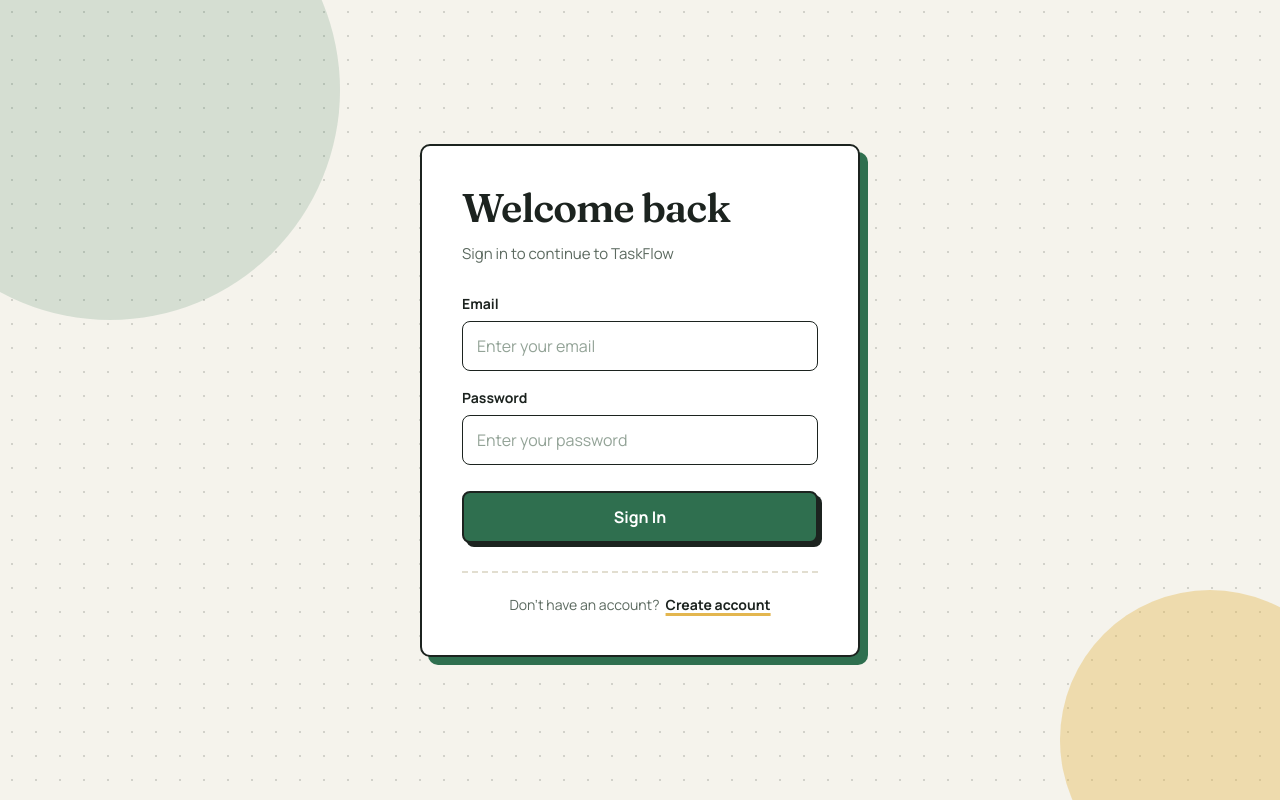
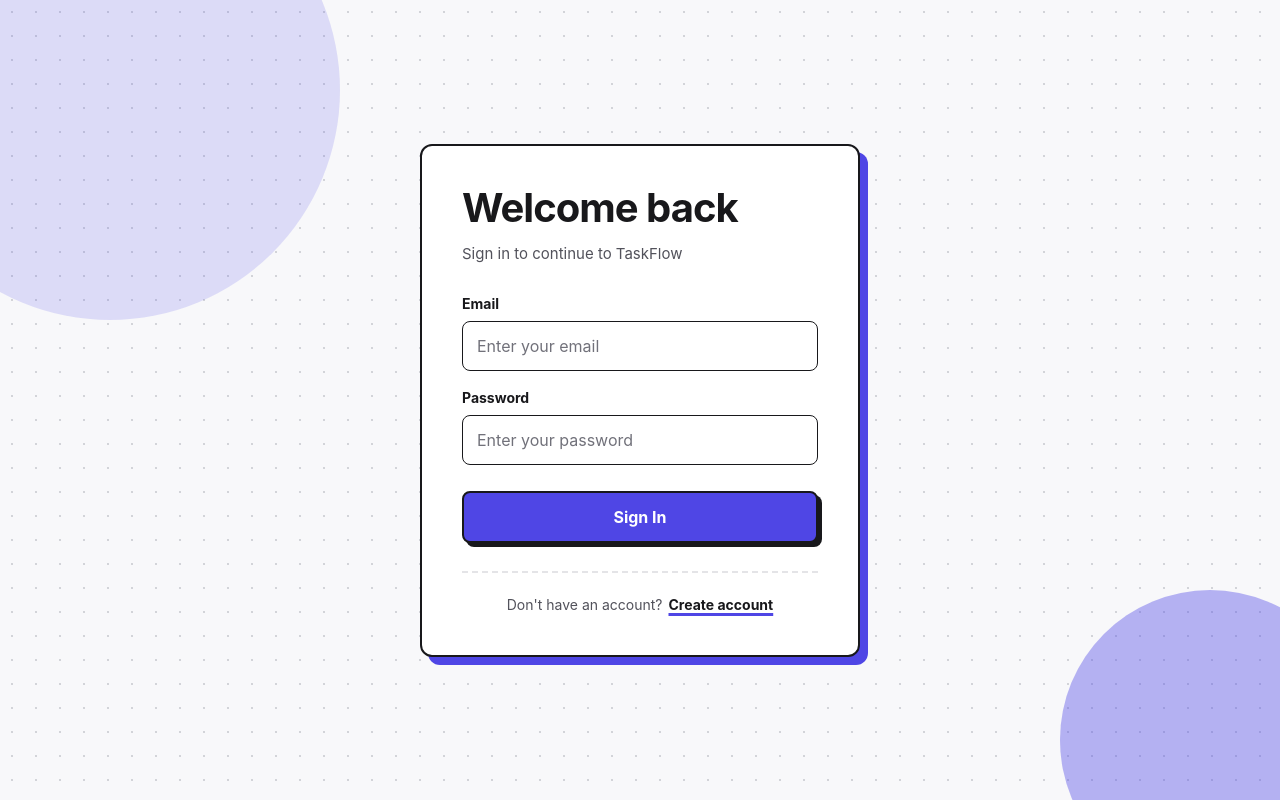
Before and after one commit to Varshitailla11/Task-Management-App, a React app in the folder frontend/: page /login in a window 1280 px wide. Built offline with nearby package versions, Linux system fonts and the light colour scheme; no server answers; the HTML template or start-up script is replaced by a standard one.

Commit message:
Refactor CSS variables for improved theming
Updated design tokens for brand colors, text colors, and sidebar styles. Adjusted various background and border colors to enhance UI consistency.

```diff
--- a/frontend/src/App.css
+++ b/frontend/src/App.css
@@ -9,61 +9,81 @@
    ========================================================= */
 
 :root {
-  /* brand */
-  --primary: #2f6f4f;
-  --primary-dark: #204f38;
-  --primary-light: #e4efe7;
-  --primary-hover: #eef5f0;
-
-  /* text */
-  --text-main: #1c231f;
-  --text-secondary: #5b695f;
-  --text-muted: #93a397;
+  /* brand — one indigo accent */
+  --primary: #4f46e5;
+  --primary-dark: #4338ca;
+  --primary-light: #eef2ff;
+  --primary-hover: #f5f7ff;
+  --ring: rgba(79, 70, 229, 0.18);
+
+  /* text — neutral zinc scale */
+  --text-main: #18181b;
+  --text-secondary: #52525b;
+  --text-muted: #71717a;
 
   /* structure */
-  --border: #e2ded0;
-  --border-light: #ece9dc;
-
-  --background: #f5f3ec;
+  --border: #e4e4e7;
+  --border-light: #f0f0f2;
+  --border-strong: #d4d4d8;
+
+  --background: #f8f8fa;
   --surface: #ffffff;
-
-  /* status */
-  --success: #2f6f4f;
-  --success-bg: #e6f2ea;
-
-  --warning: #b8791c;
-  --warning-bg: #faf1de;
-
-  --danger: #b3452b;
-  --danger-bg: #f8e7e0;
-
-  /* sidebar (its own dark palette) */
-  --sidebar-bg: #182019;
-  --sidebar-bg-raised: #1f2921;
-  --sidebar-text: #c9d1c8;
-  --sidebar-text-dim: #78877c;
-  --sidebar-border: rgba(255, 255, 255, 0.07);
-  --sidebar-active-bg: rgba(227, 182, 79, 0.12);
-  --sidebar-accent: #e3b64f;
+  --surface-muted: #f4f4f5;
+
+  /* status (used sparingly) */
+  --success: #15803d;
+  --success-bg: #ecfdf3;
+
+  --warning: #b45309;
+  --warning-bg: #fffaeb;
+
+  --danger: #b42318;
+  --danger-bg: #fef3f2;
+
+  --info: #1d4ed8;
+  --info-bg: #eff6ff;
+
+  /* sidebar — light, quiet */
+  --sidebar-bg: #ffffff;
+  --sidebar-bg-raised: #f4f4f5;
+  --sidebar-text: #3f3f46;
+  --sidebar-text-dim: #71717a;
+  --sidebar-border: #e4e4e7;
+  --sidebar-active-bg: #eef2ff;
+  --sidebar-accent: #4f46e5;
 
   /* type */
-  --font-display: "Fraunces", Georgia, serif;
-  --font-body: "Manrope", -apple-system, BlinkMacSystemFont, "Segoe UI", sans-serif;
-
-  --sidebar-width: 252px;
-  --navbar-height: 72px;
+  --font-display: "Inter", -apple-system, BlinkMacSystemFont, "Segoe UI", sans-serif;
+  --font-body: "Inter", -apple-system, BlinkMacSystemFont, "Segoe UI", sans-serif;
+
+  --sidebar-width: 256px;
+  --navbar-height: 64px;
+
+  /* 4px spacing grid */
+  --space-1: 4px;
+  --space-2: 8px;
+  --space-3: 12px;
+  --space-4: 16px;
+  --space-5: 20px;
+  --space-6: 24px;
+  --space-8: 32px;
 
   --radius-sm: 6px;
   --radius-md: 8px;
-  --radius-lg: 10px;
-  --radius-xl: 14px;
+  --radius-lg: 12px;
+  --radius-xl: 16px;
 
   --shadow-sm:
-    0 1px 2px rgba(23, 33, 25, 0.04),
-    0 1px 1px rgba(23, 33, 25, 0.03);
+    0 1px 2px rgba(16, 24, 40, 0.05);
 
   --shadow-md:
-    0 10px 28px rgba(23, 33, 25, 0.10);
+    0 1px 3px rgba(16, 24, 40, 0.06),
+    0 8px 24px -6px rgba(16, 24, 40, 0.10);
+
+  --shadow-lg:
+    0 24px 48px -12px rgba(16, 24, 40, 0.22);
+
+  --ease: cubic-bezier(0.2, 0, 0, 1);
 }
 
 
@@ -139,7 +159,7 @@
 
   border-radius: var(--radius-md);
 
-  background: linear-gradient(155deg, #f0cd7a 0%, var(--sidebar-accent) 100%);
+  background: linear-gradient(155deg, var(--primary) 0%, var(--sidebar-accent) 100%);
   color: var(--sidebar-bg);
 
   font-family: var(--font-display);
@@ -337,7 +357,7 @@
 
   border-radius: var(--radius-sm);
 
-  background: rgba(227, 182, 79, 0.14);
+  background: rgba(79, 70, 229, 0.14);
   color: var(--sidebar-accent);
 }
 
@@ -380,7 +400,7 @@
 }
 
 .upgrade-button:hover {
-  background: #eec365;
+  background: var(--primary-dark);
   transform: translateY(-1px);
 }
 
@@ -718,7 +738,7 @@
   font-weight: 600;
 
   box-shadow:
-    0 5px 12px rgba(47, 111, 79, 0.20);
+    0 5px 12px rgba(79, 70, 229, 0.20);
 
   transition:
     background 0.18s ease,
@@ -732,7 +752,7 @@
   transform: translateY(-1px);
 
   box-shadow:
-    0 7px 16px rgba(47, 111, 79, 0.24);
+    0 7px 16px rgba(79, 70, 229, 0.24);
 }
 
 .create-button span {
@@ -2283,7 +2303,7 @@
 
   box-shadow:
     0 0 0 3px
-    rgba(47, 111, 79, 0.10);
+    rgba(79, 70, 229, 0.10);
 }
 
 .member-card-actions {
@@ -2322,7 +2342,7 @@
 
   box-shadow:
     0 0 0 3px
-    rgba(47, 111, 79, 0.10);
+    rgba(79, 70, 229, 0.10);
 }
 
 .remove-member-button {
@@ -2346,7 +2366,7 @@
 .remove-member-button:hover {
   background: var(--danger-bg);
 
-  border-color: #e8c7bd;
+  border-color: #fecdca;
 }
 
 .remove-member-button:disabled,
@@ -2503,7 +2523,7 @@
 .pill-button.decline:hover {
   background: var(--danger-bg);
 
-  border-color: #e8c7bd;
+  border-color: #fecdca;
 
   color: var(--danger);
 }
@@ -2878,7 +2898,7 @@
 
   padding: 20px;
 
-  background: rgba(23, 33, 25, 0.5);
+  background: rgba(16, 24, 40, 0.5);
 
   backdrop-filter: blur(3px);
 }
@@ -2898,7 +2918,7 @@
   border-radius: var(--radius-xl);
 
   box-shadow:
-    0 24px 60px rgba(23, 33, 25, 0.22);
+    0 24px 60px rgba(16, 24, 40, 0.22);
 
   animation: modalIn 0.18s ease;
 }
@@ -3067,7 +3087,7 @@
 
   box-shadow:
     0 0 0 3px
-    rgba(47, 111, 79, 0.10);
+    rgba(79, 70, 229, 0.10);
 }
 
 .input-with-icon {
@@ -3311,7 +3331,7 @@
 
 .task-modal::-webkit-scrollbar-thumb,
 .task-details-modal::-webkit-scrollbar-thumb {
-  background: #d0cfc2;
+  background: #d4d4d8;
 
   border-radius: 10px;
 }
@@ -3550,12 +3570,12 @@
   background:
     radial-gradient(
       circle at 15% 15%,
-      rgba(47, 111, 79, 0.08),
+      rgba(79, 70, 229, 0.08),
       transparent 30%
     ),
     radial-gradient(
       circle at 85% 85%,
-      rgba(227, 182, 79, 0.08),
+      rgba(79, 70, 229, 0.08),
       transparent 30%
     ),
     var(--background);
@@ -3583,7 +3603,7 @@
   border-radius: var(--radius-xl);
 
   box-shadow:
-    0 20px 50px rgba(23, 33, 25, 0.10);
+    0 20px 50px rgba(16, 24, 40, 0.10);
 }
 
 
@@ -3631,7 +3651,7 @@
 
   padding: 11px 13px;
 
-  border: 1px solid #e8c7bd;
+  border: 1px solid #fecdca;
 
   border-radius: var(--radius-md);
 
@@ -3706,7 +3726,7 @@
 }
 
 .auth-form .form-group input:hover {
-  border-color: #cfcabd;
+  border-color: #d4d4d8;
 }
 
 .auth-form .form-group input:focus {
@@ -3716,7 +3736,7 @@
 
   box-shadow:
     0 0 0 3px
-    rgba(47, 111, 79, 0.10);
+    rgba(79, 70, 229, 0.10);
 }
 
 
@@ -3748,7 +3768,7 @@
 
   box-shadow:
     0 5px 12px
-    rgba(47, 111, 79, 0.18);
+    rgba(79, 70, 229, 0.18);
 
   transition:
     background 0.18s ease,
@@ -3763,7 +3783,7 @@
 
   box-shadow:
     0 7px 16px
-    rgba(47, 111, 79, 0.22);
+    rgba(79, 70, 229, 0.22);
 }
 
 .auth-submit:active {
@@ -3874,7 +3894,7 @@
     /* dotted grid, like paper you could sketch on */
     background-color: var(--background);
     background-image: radial-gradient(
-      rgba(23, 33, 25, 0.16) 1px,
+      rgba(16, 24, 40, 0.16) 1px,
       transparent 1.5px
     );
     background-size: 24px 24px;
@@ -3906,7 +3926,7 @@
     height: 300px;
     right: -80px;
     bottom: -90px;
-    background: #e3b64f;
+    background: var(--primary);
     opacity: 0.4;
   }
 
@@ -4036,7 +4056,7 @@
   /* focus answers the tap: the field lifts, a gold shadow appears */
   .auth-form .form-group input:focus {
     transform: translate(-2px, -2px);
-    box-shadow: 4px 4px 0 #e3b64f;
+    box-shadow: 4px 4px 0 var(--primary);
   }
 
 
@@ -4111,7 +4131,7 @@
     color: var(--text-main);
     font-weight: 700;
     text-decoration: underline;
-    text-decoration-color: #e3b64f;
+    text-decoration-color: var(--primary);
     text-decoration-thickness: 3px;
     text-underline-offset: 3px;
 
@@ -4129,7 +4149,7 @@
 
   .auth-submit:focus-visible,
   .auth-footer a:focus-visible {
-    outline: 3px solid #e3b64f;
+    outline: 3px solid var(--primary);
     outline-offset: 3px;
   }
 
```
